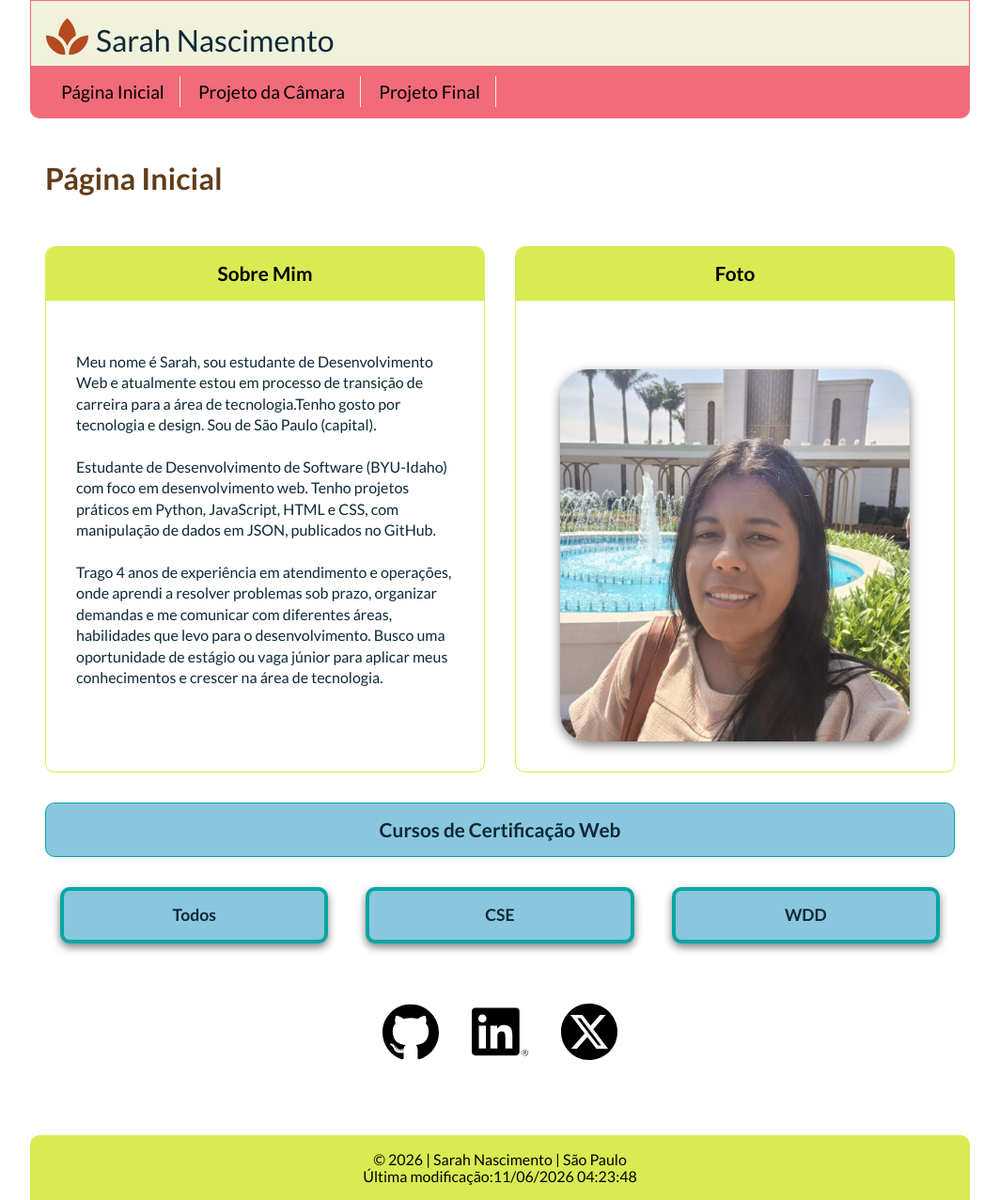
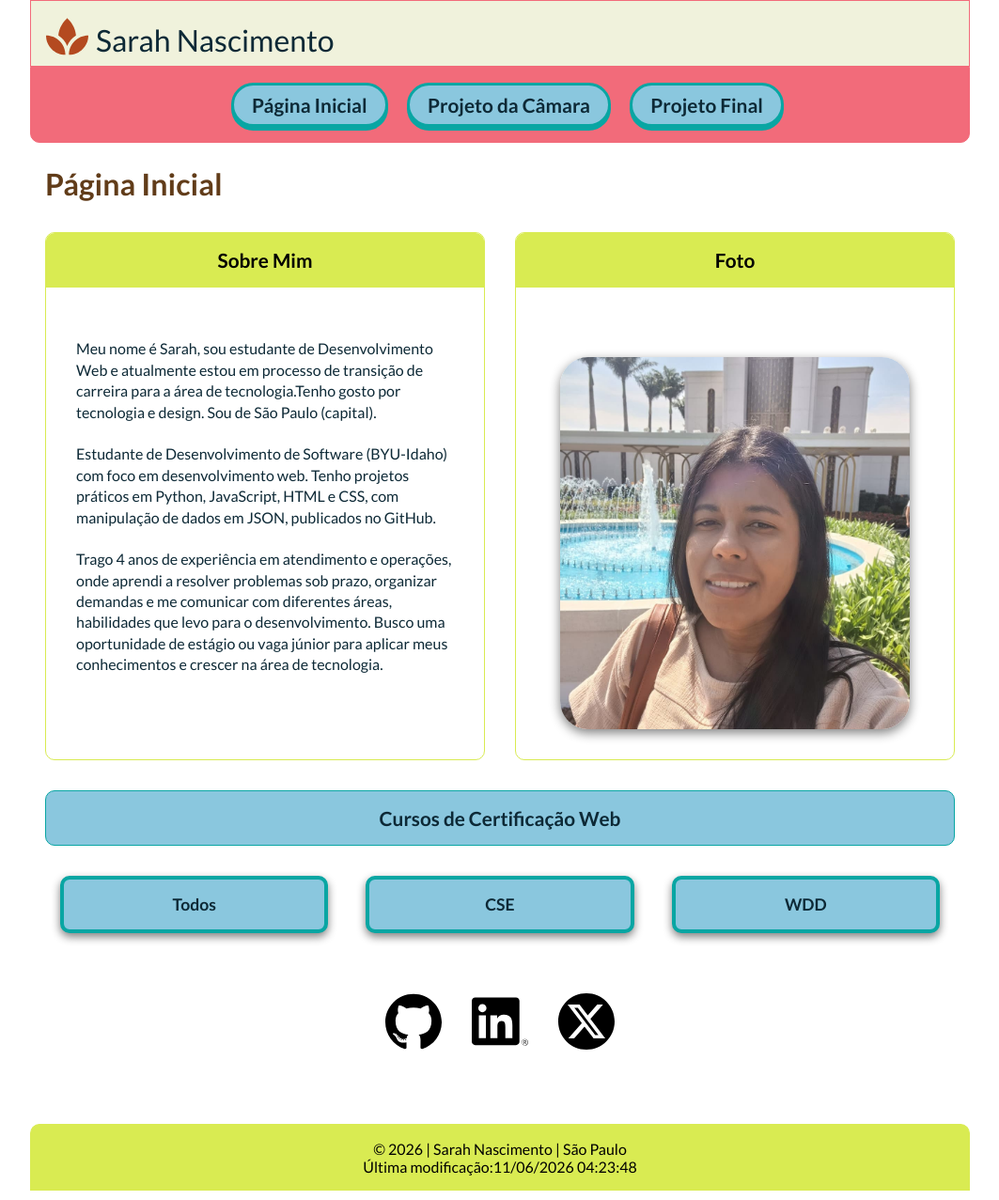
Before and after one commit to sarahnascimento1/wdd231, a plain HTML site: page index.html in a window 1280 px wide. Shown: the whole page at 94% size, without its empty margins (108-1171 px from the left). Drawn offline with Linux system fonts and the light colour scheme.

Commit message:
Atualizado

```diff
--- a/estilos/telas-grandes.css
+++ b/estilos/telas-grandes.css
@@ -3,6 +3,7 @@
 
     header,
     nav,
+    main,
     footer {
         max-width: 1000px;
         margin: 0 auto;
@@ -23,20 +24,30 @@
     nav {
         padding: 1rem;
         border: 1px solid #f26b7a;
-        border-top: none;
         border-radius: 0 0 10px 10px;
         background-color: #f26b7a;
+
+
     }
 
-    nav ul {
-        display: block;
+    nav ul, nav ul.show {
+        display: flex;
+        flex-direction: row;
+        justify-content: center;
+        padding: 0;
+
     }
 
     nav a {
-        display: inline;
-        border-bottom: none;
-        border-right: 1px solid #f0f2dc;
-        padding: 0.3rem 1rem;
+
+        border: 3px solid #09a6a3;
+        background-color: #8ac7de;
+        box-shadow: 0 4px 0 #09a6a3;
+        border-radius: 999px;
+        padding: 0.5rem 1.2rem;
+        margin-left: 1rem;
+
+
     }
 
     main {
@@ -57,14 +68,18 @@
     .filtros {
         flex-wrap: nowrap;
         margin: 0 0 1rem;
+
+
     }
 
-    button {
+    .filtros li {
+        margin: 2rem 1rem 1rem;
+    }
+
+    .filtros button {
         padding: 1rem;
-        margin: 2rem 1rem 1rem;
         font-size: 1.1rem;
-        width: auto;
-        flex: 1;
+        width: 100%;
     }
 
     #lista-cursos {
--- a/estilos/telas-pequenas.css
+++ b/estilos/telas-pequenas.css
@@ -1,5 +1,3 @@
-
-
 * {
     padding: 0;
     margin: 0;
@@ -12,7 +10,10 @@ body {
     padding: 0 1rem;
 }
 
-header, main, nav, footer {
+header,
+main,
+nav,
+footer {
     width: 100%;
     max-width: 700px;
     margin: 0 auto;
@@ -81,6 +82,10 @@ nav ul {
     display: none;
     flex-direction: column;
     background-color: #f26b7a;
+    gap: 0.25rem;
+    list-style: none;
+    padding: 0.5rem;
+    background-color: #f26b7a;
 }
 
 nav ul.show {
@@ -89,20 +94,25 @@ nav ul.show {
 
 nav a {
     display: block;
-    border-right: none;
-    border-bottom: 1px solid #f0f2dc;
+    padding: 0.8rem 1rem;
+    background-color: transparent;
     text-decoration: none;
-    font-size: 1.2rem;
+    font-size: 1.3rem;
+    font-weight: 700;
+    text-decoration: none;
     padding: 0.8rem 1rem;
-    color: black;
+    color: rgb(13, 41, 54);
     background-color: #f26b7a;
+
 }
 
-nav a:hover {
-    background-color: #8ac7de;
+nav a:hover,
+nav a:focus-visible {
+    background-color: #f0f2dc;
     border-radius: 20px;
 
 }
+
 
 .foto img {
     width: 80%;
@@ -126,7 +136,8 @@ main {
 
 }
 
-main h1, .cursos {
+main h1,
+.cursos {
     grid-column: 1 / -1;
 }
 
@@ -136,7 +147,8 @@ section p {
     color: rgb(13, 41, 54);
 }
 
-.sobre, .foto {
+.sobre,
+.foto {
     border: 1px solid #d9eb52;
     overflow: hidden;
     border-radius: 10px;
@@ -166,11 +178,16 @@ h2 {
     display: flex;
     gap: 0.5rem;
     margin: 1rem 0;
+    list-style: none;
 
 }
 
+.filtros li {
+    flex: 1;
+}
 
-button {
+
+.filtros button {
     cursor: pointer;
     border: 4px solid #09a6a3;
     box-shadow: 0 4px 10px gray;
@@ -180,13 +197,13 @@ button {
     border-radius: 10px;
     background-color: #8ac7de;
     color: rgb(13, 41, 54);
-    width: auto;
+    width: 100%;
     font-weight: 600;
-    flex: 1;
+
 
 }
 
-button:hover {
+.filtros button:hover {
     background-color: #d9eb52;
 }
 
@@ -241,6 +258,12 @@ button:hover {
 
 }
 
+.icones {
+    display: flex;
+    justify-content: center;
+    list-style: none;
+}
+
 .icones a {
     text-decoration: none;
 
@@ -256,11 +279,13 @@ footer {
     border: 1px solid #d9eb52;
     border-bottom: none;
     padding: 1rem;
-    border-radius: 10px 10px 0 0 ;
+    border-radius: 10px 10px 0 0;
     background-color: #d9eb52;
 
 }
 
-.rodape p, #anoAtual, #ultimaModificacao {
+.rodape p,
+#anoAtual,
+#ultimaModificacao {
     background-color: #d9eb52;
 }
--- a/index.html
+++ b/index.html
@@ -5,19 +5,16 @@
     <meta charset="UTF-8">
     <meta name="viewport" content="width=device-width, initial-scale=1.0">
     <title>Atividade Semana 01</title>
-    <meta name="description" content="WDD 231: Desenvolvimento Frontend para Web I">
+    <meta name="description" content="WDD 231: Desenvolvimento Frontend para Web I, Atividade da semana um deste módulo wdd231">
     <meta name="author" content="Sarah Nascimento">
     <meta property="og:title" content="Desenvolvimento Frontend">
-    <meta property="og:description"
-        content="Desenvolvimento Frontend para Web I é um dos módulos do curso Bacharelado em Desenvolvimento de Software, o site contém projetos desse módulo.">
+    <meta property="og:description" content="Desenvolvimento Frontend para Web I é um dos módulos do curso Bacharelado em Desenvolvimento de Software, o site contém projetos desse módulo.">
     <meta property="og:image" content="https://sarahnascimento1.github.io/wdd231/imagens/meta-imagem.png">
     <meta property="og:locale" content="pt_BR">
 
-
-    <link rel="stylesheet" href="estilos/normalize.css">
     <link rel="stylesheet" href="estilos/telas-pequenas.css">
     <link rel="stylesheet" href="estilos/telas-grandes.css">
-    <link rel="stylesheet" href="favicon.ico">
+    <link rel="icon" href="favicon.ico">
 
 
     <script src="scripts/curso.js" defer></script>
@@ -42,9 +39,9 @@
 
     <nav>
         <ul>
-            <a href="index.html">Página Inicial</a>
-            <a href="#">Projeto da Câmara</a>
-            <a href="#">Projeto Final</a>
+            <li><a href="index.html">Página Inicial</a></li>
+            <li><a href="#">Projeto da Câmara</a></li>
+            <li><a href="#">Projeto Final</a></li>
         </ul>
     </nav>
 
@@ -75,9 +72,9 @@
         <section class="cursos">
             <h2>Cursos de Certificação Web</h2>
             <ul class="filtros">
-                <button data-filtro="todos">Todos</button>
-                <button data-filtro="CSE">CSE</button>
-                <button data-filtro="WDD">WDD</button>
+                <li><button data-filtro="todos">Todos</button></li>
+                <li><button data-filtro="CSE">CSE</button></li>
+                <li><button data-filtro="WDD">WDD</button></li>
             </ul>
             <ul id="lista-cursos"></ul>
             <p id="total-creditos"></p>
```
